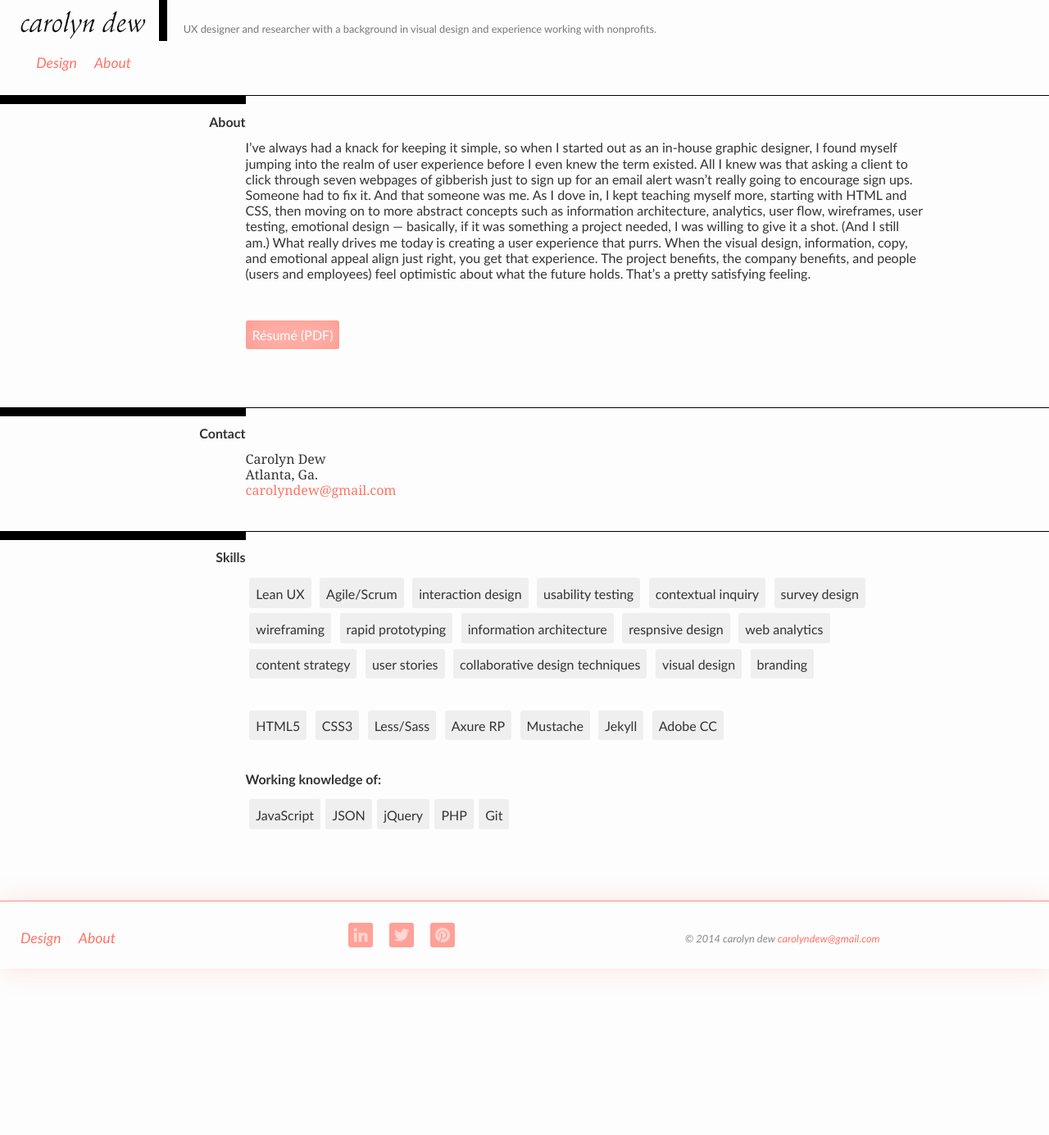
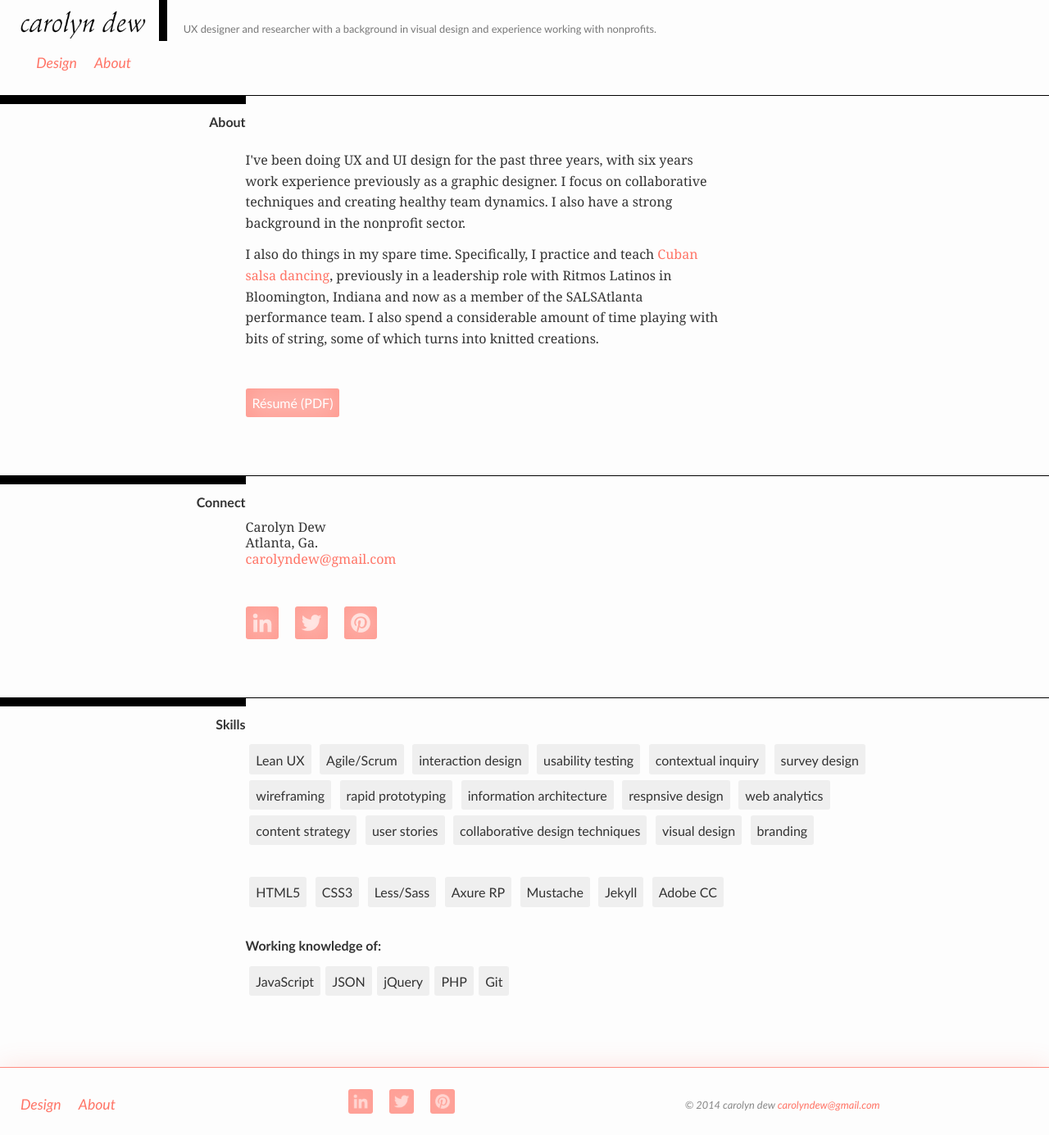
Before and after one commit to carodew/carodew.github.io, a Jekyll site: the page built from about.md, in a window 1280 px wide. Shown: the whole page at 82% size. Built offline with Jekyll 4.4.1, drawn with Linux system fonts in a browser that asks for light colours; nearby versions of some CDN libraries; library files that are not in the unit come from our copies; before the commit the page ends 1182 px from its top, so only the background shows below that.

Commit message:
update about page

```diff
--- a/about.md
+++ b/about.md
@@ -10,12 +10,8 @@ img-path: "../img"
 	<h2>About</h2>
 </div>
 <div class="section-content">
-
-I&rsquo;ve always had a knack for keeping it simple, so when I started out as an in-house graphic designer, I found myself jumping into the realm of user experience before I even knew the term existed. All I knew was that asking a client to click through seven webpages of gibberish just to sign up for an email alert wasn&rsquo;t really going to encourage sign ups. Someone had to fix it. And that someone was me.
-
-As I dove in, I kept teaching myself more, starting with HTML and CSS, then moving on to more abstract concepts such as information architecture, analytics, user flow, wireframes, user testing, emotional design &mdash; basically, if it was something a project needed, I was willing to give it a shot. (And I still am.)
-
-What really drives me today is creating a user experience that purrs. When the visual design, information, copy, and emotional appeal align just right, you get that experience. The project benefits, the company benefits, and people (users and employees) feel optimistic about what the future holds. That&rsquo;s a pretty satisfying feeling.
+<p>I've been doing UX and UI design for the past three years, with six years work experience previously as a graphic designer. I focus on collaborative techniques and creating healthy team dynamics. I also have a strong background in the nonprofit sector.</p>
+<p>I also do things in my spare time. Specifically, I practice and teach <a href="http://en.wikipedia.org/wiki/Salsa_dance_%28Cuban_style%29">Cuban salsa dancing</a>, previously in a leadership role with Ritmos Latinos in Bloomington, Indiana and now as a member of the SALSAtlanta performance team. I also spend a considerable amount of time playing with bits of string, some of which turns into knitted creations.</p>
 
 <div class="a-resume" >
 <a href="{{ page.img-path }}/Carolyn-Dew-Resume.pdf" onclick="_gaq.push(['_trackEvent', 'Resume Download', 'Download', 'Button']);" id="resume">R&eacute;sum&eacute; (PDF)</a>
@@ -24,14 +20,9 @@ What really drives me today is creating a user experience that purrs. When the v
 </section>
 <section class="contact">
 <div class="section-label">
-	<h2>Contact</h2>
+	<h2>Connect</h2>
 </div>
 <div class="section-content">
-	<!-- <div class="social">
-	<a class="li" id="linkedin" href="http://www.linkedin.com/in/carolyndew" title="Straight-laced profile you can show your boss." onclick="_gaq.push(['_trackEvent', 'Social','Click','Linkedin']);">Linkedin</a>
-	<a class="tw" id="twitter" href="https://twitter.com/carodew" title="Design-related tweets mixed with me trying to be funny." onclick="_gaq.push(['_trackEvent', 'Social','Click', 'Twitter']);">Twitter</a>
-	<a class="pin" id="pinterest" href="http://pinterest.com/caslondew/" title="See what inspires and entertains me." onclick="_gaq.push(['_trackEvent', 'Social','Click','Pinterest']);">Pinterest</a>
-	</div> -->
 	<p>
 		Carolyn Dew
 		<br>
@@ -39,6 +30,11 @@ What really drives me today is creating a user experience that purrs. When the v
 		<br>
 		<a href="mailto:carolyndew@gmail.com" title="Go ahead, click already. I&rsquo;m nice!" onclick="_gaq.push(['_trackEvent', 'Contact','Click', 'Email']);">carolyndew@gmail.com</a>
 	</p>
+<div class="social">
+<a class="li" id="linkedin" href="http://www.linkedin.com/in/carolyndew" title="Straight-laced profile you can show your boss." onclick="_gaq.push(['_trackEvent', 'Social','Click','Linkedin']);">Linkedin</a>
+<a class="tw" id="twitter" href="https://twitter.com/carodew" title="Design-related tweets mixed with me trying to be funny." onclick="_gaq.push(['_trackEvent', 'Social','Click', 'Twitter']);">Twitter</a>
+<a class="pin" id="pinterest" href="http://pinterest.com/caslondew/" title="See what inspires and entertains me." onclick="_gaq.push(['_trackEvent', 'Social','Click','Pinterest']);">Pinterest</a>
+</div>
 </div>
 </section>
 <section class="skills">
```
